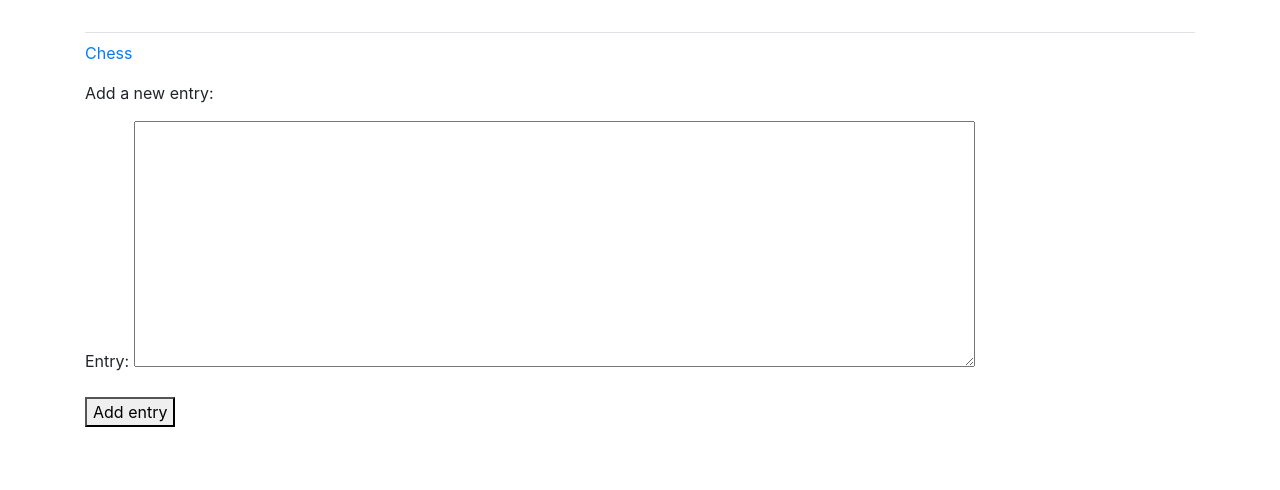
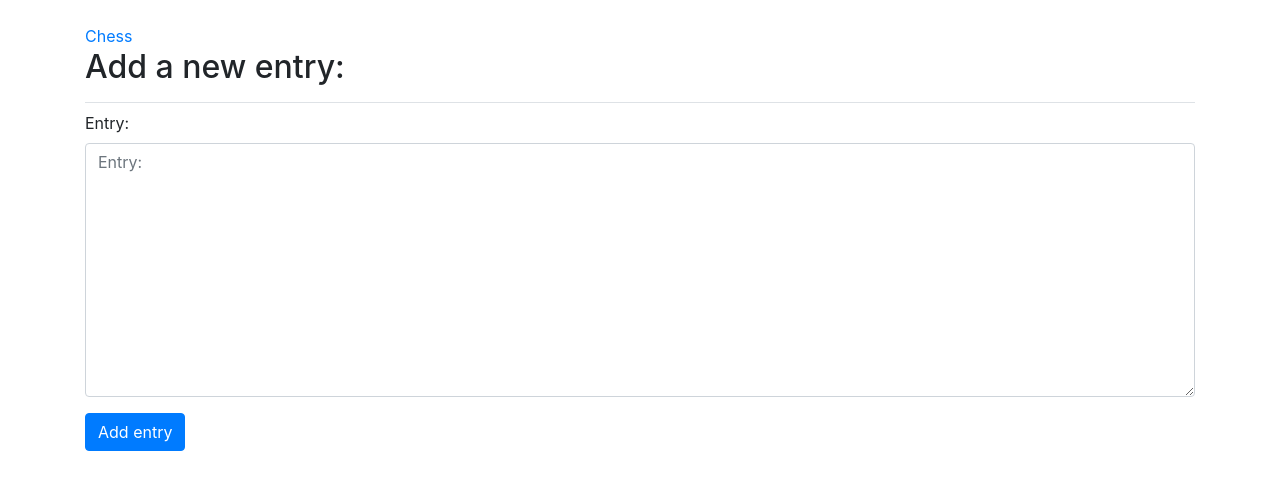
Before and after one commit to hoseinAkbari97/Learning_log, a Django app: page /new_entry/2/ in a window 1280 px wide. Shown: the part 58-548 px from the top of the page. Run offline with Django 4.2, Linux system fonts and the light colour scheme; a user stored in the database is signed in; data comes from the database, SQL or seed files in the repository; parts of the project's set-up code (start-up, migrations or seed data) failed here and were passed over; some libraries are stand-ins or nearby versions.

Commit message:
Styling new_entry page

```diff
--- a/learning_logs/templates/learning_logs/new_entry.html
+++ b/learning_logs/templates/learning_logs/new_entry.html
@@ -1,14 +1,19 @@
 {% extends "learning_logs/base.html" %}
+{% load bootstrap4 %}
+
+{% block page_header %}
+    <a class="link" href="{% url 'learning_logs:topic' topic.id %}">{{ topic }}</a>
+
+    <h2>Add a new entry:</h2>
+{% endblock page_header %}
 
 {% block content %}
-
-  <p><a href="{% url 'learning_logs:topic' topic.id %}">{{ topic }}</a> </p>
-
-  <p>Add a new entry:</p>
-  <form action="{% url 'learning_logs:new_entry' topic.id %}" method="post">
+    <form method="post" action="{% url 'learning_logs:edit_entry' topic.id %}" class="form">
       {% csrf_token %}
-      {{ form.as_p }}
-      <button name='submit'>Add entry</button>
-  </form>
+      {% bootstrap_form form %}
+      {% buttons %}
+          <button name="submit" class="btn btn-primary">Add entry</button>
+      {% endbuttons %}
+    </form>
 
 {% endblock content %}
```
